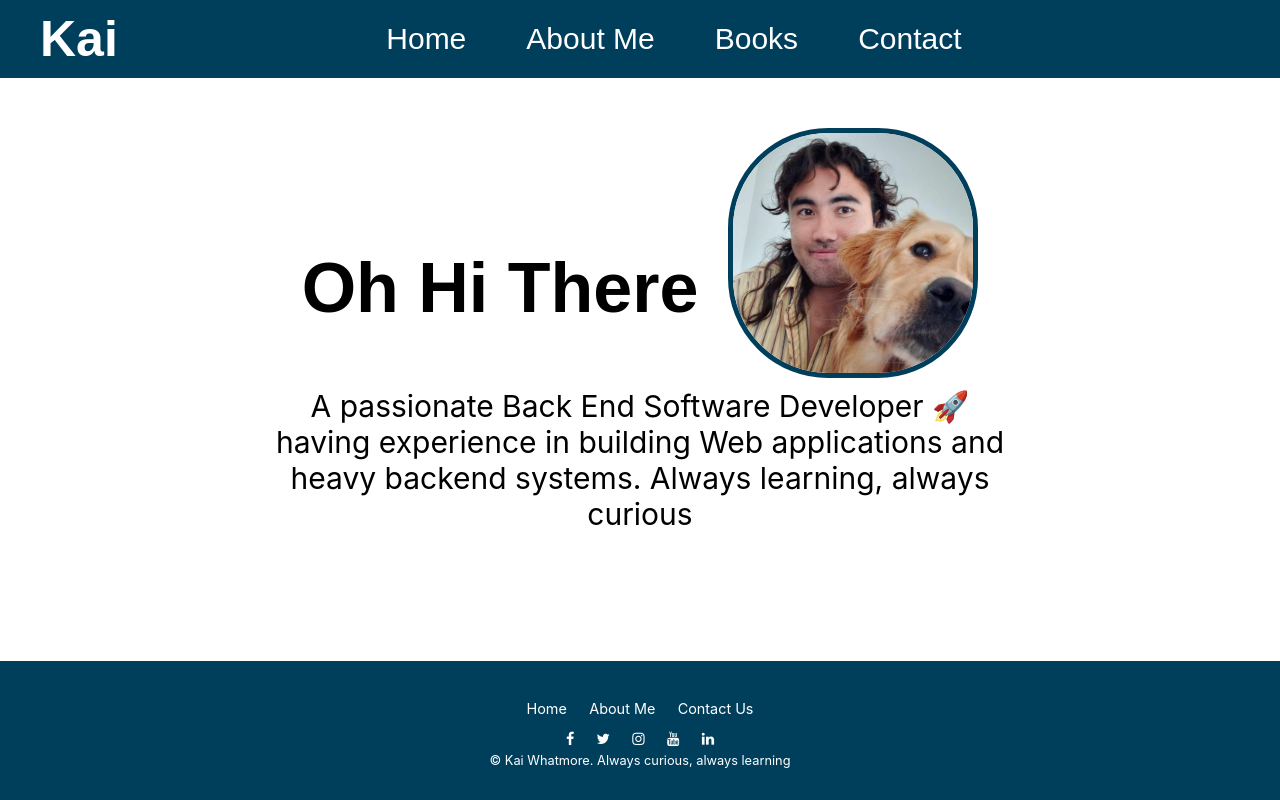
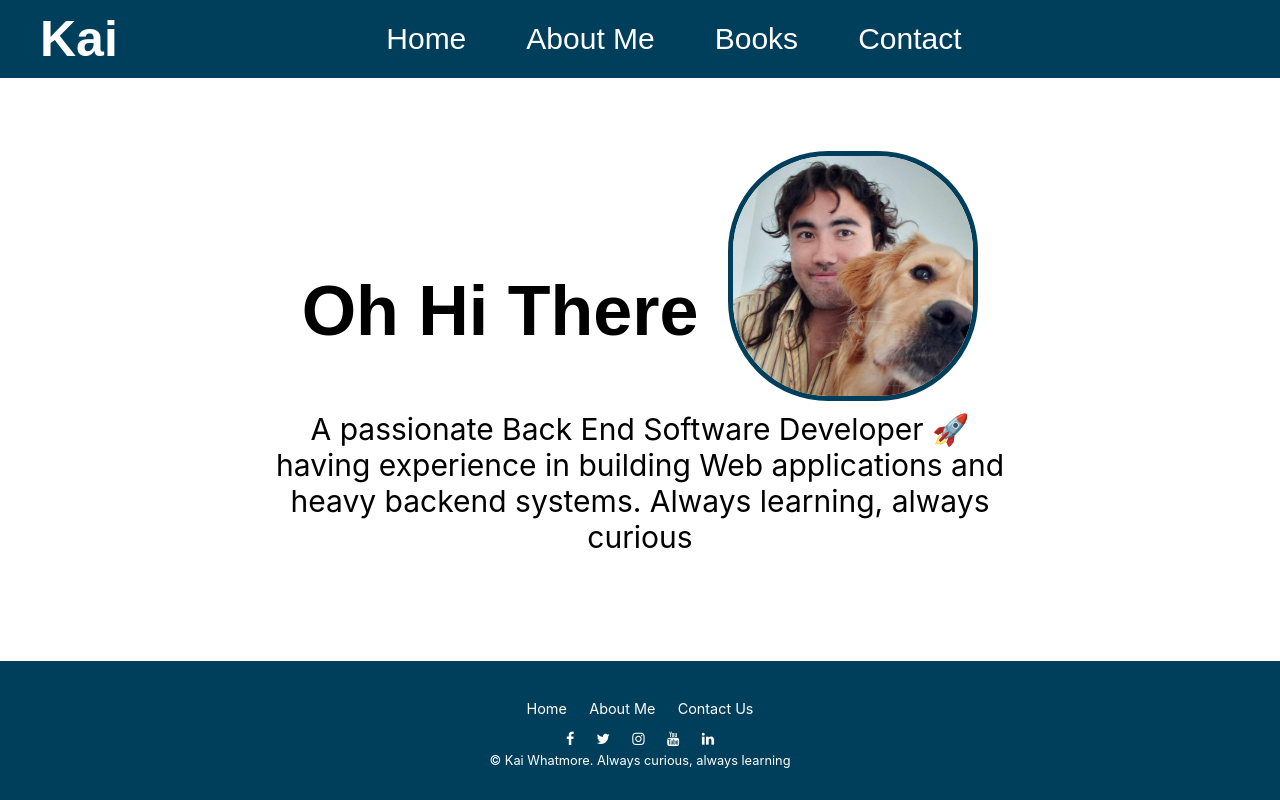
Before and after one commit to KaiOWhatmore/my-react-personal-portfolio-lab, a React (Create React App) app: page /about in a window 1280 px wide. Built offline with nearby package versions, Linux system fonts and the light colour scheme; a web font is replaced by a local one.

Commit message:
refactor AboutMe jsx and css so that design is modular and specific to itself

```diff
--- a/src/components/pages/AboutMe.jsx
+++ b/src/components/pages/AboutMe.jsx
@@ -1,24 +1,24 @@
+// AboutMe.jsx
 import React from "react";
-import "./AboutMe.css";
+import styles from "./AboutMe.module.css"; // Import as a module
 import ProfileImage from "../misc/ProfileImage";
 import profilePic from "../../images/penny-and-kai.jpg";
 
 function AboutMe() {
   return (
     <React.Fragment>
-      <section className="content-container">
-        <div className="textArea">
-          <div className="header-and-image">
-            <h1 className="header">Oh Hi There</h1>
+      <section className={styles.contentContainer}>
+        <div className={styles.textArea}>
+          <div className={styles.headerAndImage}>
+            <h1 className={styles.header}>Oh Hi There</h1>
             <ProfileImage src={profilePic} alt="profile" />
           </div>
-          <p className="paragraph">
+          <p className={styles.paragraph}>
             A passionate Back End Software Developer 🚀 having experience in
             building Web applications and heavy backend systems. Always
             learning, always curious
           </p>
         </div>
-        <div className="profile-img-container"></div>
       </section>
     </React.Fragment>
   );
--- a/src/components/pages/AboutMe.css
+++ b/src/components/pages/AboutMe.module.css
@@ -2,7 +2,7 @@
     box-sizing: border-box;
 }
 
-.content-container {
+.contentContainer {
     display: flex;
     /* Add this to make it a flex container */
     justify-content: center;
@@ -11,7 +11,7 @@
     /* Centers children vertically */
     margin: 2.5rem auto;
     max-width: 780px;
-    min-height: 50vh;
+    min-height: 60vh;
     padding: 10px;
     /* Default alignment for children */
 }
@@ -27,7 +27,7 @@
     word-wrap: break-word;
 }
 
-.header-and-image {
+.headerAndImage {
     display: flex;
     /* Add this to make it a flex container */
     justify-content: center;
```
